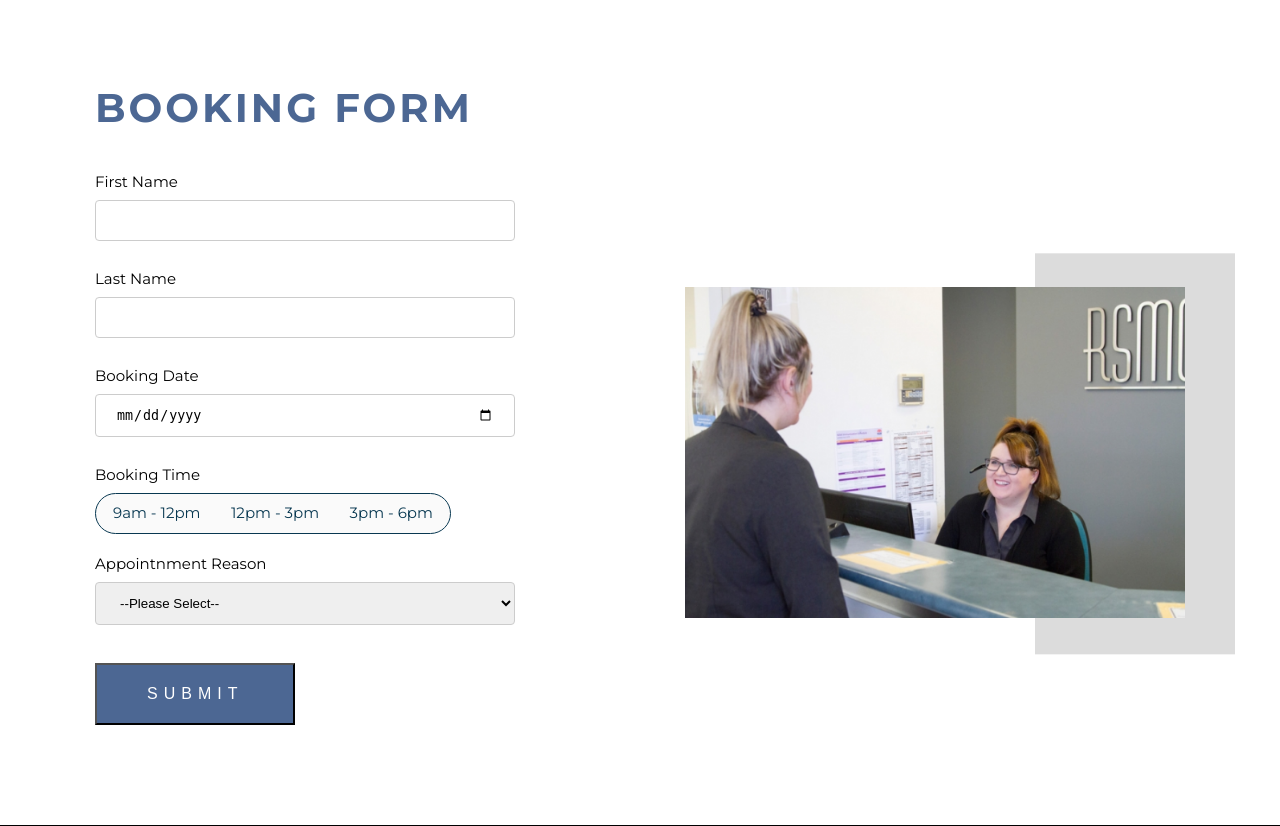
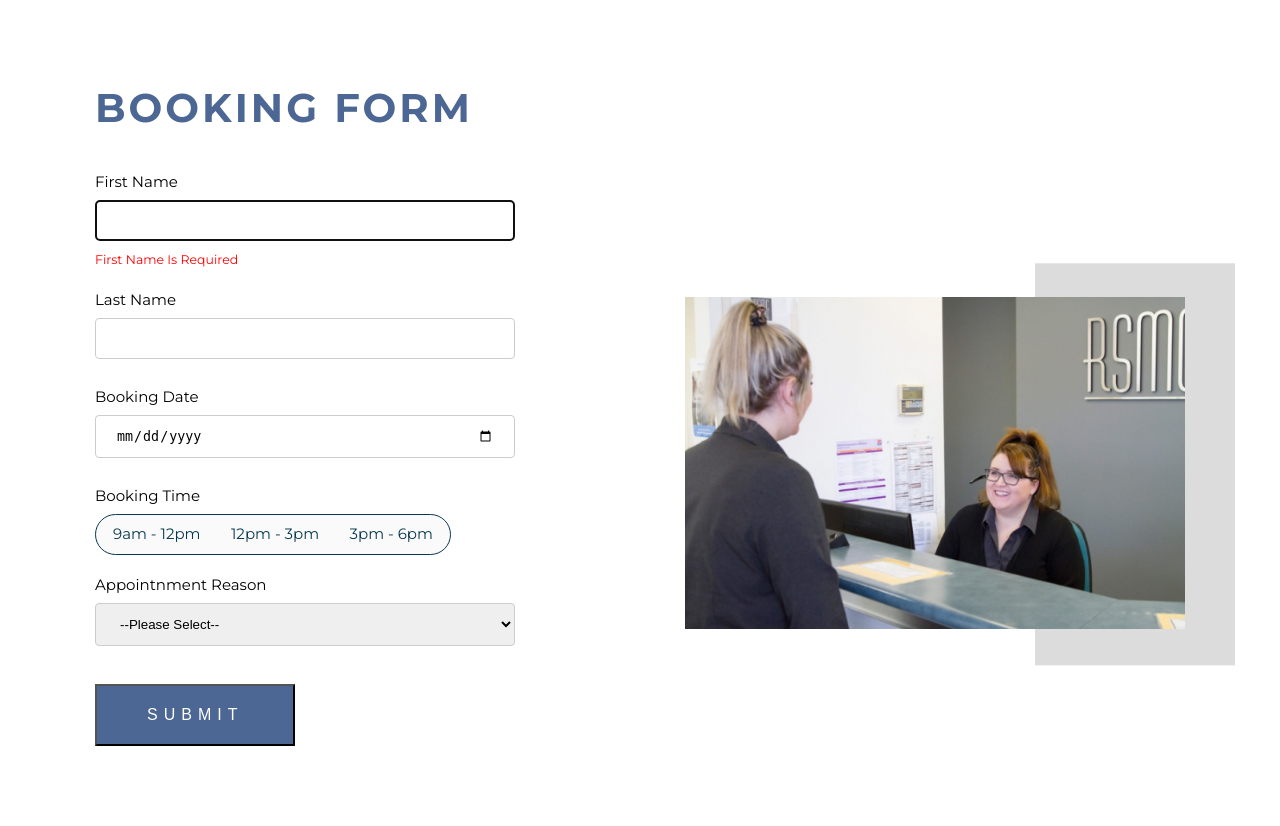
Before and after one commit to deyan-ardi/example-health-project, a PHP site: page /GanaDev-Project/user/booking.php in a window 1280 px wide. Shown: the part 657-1483 px from the top of the page. Run offline with PHP 8.4, Linux system fonts and the light colour scheme; some libraries are stand-ins or nearby versions.

Commit message:
fix assign-1

```diff
--- a/assets/css/guest/general.css
+++ b/assets/css/guest/custom.css
@@ -22,6 +22,10 @@ html {
     display: flex;
     align-items: center;
     justify-content: center;
+}
+
+.text-danger {
+    color: red !important;
 }
 
 /* MARGIN TOP*/
@@ -205,6 +209,6 @@ input[type=text], select, input[type=date] {
     box-sizing: border-box;
 }
 
-label .form-label{
+label .form-label {
     text-align: left !important;
 }
--- a/controller/appointments.php
+++ b/controller/appointments.php
@@ -42,10 +42,10 @@ class Appointments
             }
             if (empty($this->first_name) || empty($this->last_name) || empty($this->date) || empty($this->time) || empty($this->reason)) {
                 $hour = time() + 3600;
+                setcookie('date', $this->date, $hour);
+                setcookie('time', serialize($this->time), $hour);
                 setcookie('first_name', $this->first_name, $hour);
                 setcookie('last_name', $this->last_name, $hour);
-                setcookie('date', $this->date, $hour);
-                setcookie('time', serialize($this->time), $hour);
                 setcookie('reason', $this->reason, $hour);
                 $_SESSION['notification'] = '<div style="color:red">Error : All fields cannot be empty</div>';
                 header("Location: booking.php");
@@ -56,15 +56,15 @@ class Appointments
                 $date = date('Y-m-d H:i:s');
                 $id = uniqid();
 
-                $arrdata = array($id, $id_patient, ucWords($this->first_name), ucWords($this->last_name), $this->date, $implode, $this->reason, $date);
+                $arrdata = array($id, $this->date, $implode, $id_patient, ucWords($this->first_name), ucWords($this->last_name), $this->reason, $date);
                 $fp = fopen('../database/appointments.txt', 'a+');
                 $create = fputcsv($fp, $arrdata);
 
                 fclose($fp);
+                setcookie('date', '');
+                setcookie('time', '');
                 setcookie('first_name', '');
                 setcookie('last_name', '');
-                setcookie('date', '');
-                setcookie('time', '');
                 setcookie('reason', '');
                 $_SESSION['notification'] = '<div style="color:green">Success : successfully input data into data record</div>';
                 header("Location: booking.php");
--- a/database/appointments.txt
+++ /dev/null
@@ -1,4 +0,0 @@
-6346ba24d40a7,LM714L,Lee,Min-ho,2022-10-21,"9am - 12pm;12pm - 3pm","influenza shot","2022-10-12 12:59:16"
-6346ba5da0250,KY53652U,Kim,"Yoo Jung",2022-10-27,"3pm - 6pm","blood test","2022-10-12 13:00:13"
-6346ba7032cfb,PB48L,Park,"Bo Young",2022-10-18,"9am - 12pm;12pm - 3pm;3pm - 6pm","childhood vaccination shots","2022-10-12 13:00:32"
-6346bb0ff0ddd,CJ85452X,Choi,"Ji Woo",2022-10-29,"9am - 12pm","covid booster shot","2022-10-12 13:03:11"
--- a/user/booking.php
+++ b/user/booking.php
@@ -17,7 +17,6 @@ if ($_SERVER['REQUEST_METHOD'] == 'POST') {
 
 <head>
   <?php require_once 'component/_header.php' ?>
-  <title>RUSSEL STREET MEDICAL CENTRE - BOOKING</title>
 </head>
 
 <body>
@@ -44,7 +43,7 @@ if ($_SERVER['REQUEST_METHOD'] == 'POST') {
   <!-- Booking Page -->
   <section id="booking-form" class="booking-form container">
     <div class="booking-form-info">
-      <form action="<?php echo $_SERVER['PHP_SELF'] ?>" method="POST">
+      <form action="<?php echo $_SERVER['PHP_SELF'] ?>" onsubmit="client_validation()" method="POST">
         <h1 class="booking-form-info-heading">Booking Form</h1>
         <div class="booking-form-info-desc pt-1">
           <?php
@@ -59,18 +58,24 @@ if ($_SERVER['REQUEST_METHOD'] == 'POST') {
           <input type="text" id="first_name" style="text-transform:capitalize; " name="first_name" value="<?php if (isset($_COOKIE["first_name"])) {
                                                                                                             echo $_COOKIE["first_name"];
                                                                                                           } ?>">
+          <small class="text-danger" id="first-name-danger"></small>
+
         </div>
         <div class="booking-form-info-desc pt-1">
           <label class="form-label" for="last_name">Last Name</label>
           <input type="text" id="last_name" style="text-transform:capitalize; " name="last_name" value="<?php if (isset($_COOKIE["last_name"])) {
                                                                                                           echo $_COOKIE["last_name"];
                                                                                                         } ?>">
+          <small class="text-danger" id="last-name-danger"></small>
+
         </div>
         <div class="booking-form-info-desc pt-1">
           <label class="form-label" for="date">Booking Date</label>
           <input type="date" name="date" min="<?= date('Y-m-d'); ?>" id="date" value="<?php if (isset($_COOKIE["date"])) {
                                                                                         echo $_COOKIE["date"];
                                                                                       } ?>">
+          <small class="text-danger" id="date-danger"></small>
+
         </div>
         <div class="booking-form-info-desc pt-1">
           <fieldset class="r-pill">
@@ -106,6 +111,7 @@ if ($_SERVER['REQUEST_METHOD'] == 'POST') {
               </span>
             </div>
           </fieldset>
+          <small class="text-danger" id="time-danger"></small>
         </div>
         <div class="booking-form-info-desc pt-1">
           <label class="form-label" for="reason">Appointnment Reason</label>
@@ -138,9 +144,10 @@ if ($_SERVER['REQUEST_METHOD'] == 'POST') {
                                           }
                                         } ?>>Blood Test</option>
           </select>
+          <small class="text-danger" id="reason-danger"></small>
           <p id="reason-desc"></p>
         </div>
-        <button type="submit" class="booking-form-info-button" name="submit" value="Submit">Submit</button>
+        <button type="submit" formnovalidate class="booking-form-info-button" name="submit" value="Submit">Submit</button>
       </form>
     </div>
     <div class="booking-form-img">
--- a/user/component/_customJs.php
+++ b/user/component/_customJs.php
@@ -33,4 +33,62 @@ appointment.`
               empty(desc);
           }
       };
+
+      const client_validation = () => {
+          var first_name =
+              document.getElementById('first_name');
+          var last_name =
+              document.getElementById('last_name');
+          var date =
+              document.getElementById('date');
+          var time =
+              document.getElementById('booking_time');
+          var reason =
+              document.getElementById('reason');
+          var regName = /\d+$/g; // Javascript reGex for Name validation
+          var regDate = /^\d{2}[./-]\d{2}[./-]\d{4}$/;
+
+          if (first_name.value == "" || regName.test(first_name.value)) {
+              document.getElementById('first-name-danger').innerHTML = "First Name Is Required";
+              first_name.focus();
+              return false;
+          } else {
+              document.getElementById('first-name-danger').innerHTML = "";
+          }
+
+          if (last_name.value == "" || regName.test(last_name.value)) {
+              document.getElementById('last-name-danger').innerHTML = "Last Name Is Required";
+              last_name.focus();
+              return false;
+          } else {
+              document.getElementById('last-name-danger').innerHTML = "";
+          }
+
+          if (date.value == "" || regDate.test(date.value)) {
+              document.getElementById('date-danger').innerHTML = "Booking Date Is Required And Must Valid Date";
+              date.focus();
+              return false;
+          } else {
+              document.getElementById('date-danger').innerHTML = "";
+          }
+
+          if (time.checked == false || time.checked == "") {
+              document.getElementById('time-danger').innerHTML = "Booking Time Is Required";
+              time.focus();
+              return false;
+          } else {
+              document.getElementById('time-danger').innerHTML = "";
+          }
+
+          if (reason.selectedIndex <= 0 || reason.checked == "") {
+              document.getElementById('reason-danger').innerHTML = "Appointment Reason Is Required";
+              reason.focus();
+              return false;
+          } else {
+              document.getElementById('reason-danger').innerHTML = "";
+          }
+
+          return true;
+      }
+      client_validation();
   </script>
--- a/user/component/_header.php
+++ b/user/component/_header.php
@@ -8,8 +8,18 @@
 <link rel="stylesheet" href="https://cdnjs.cloudflare.com/ajax/libs/font-awesome/5.12.1/css/all.min.css" integrity="sha256-mmgLkCYLUQbXn0B1SRqzHar6dCnv9oZFPEC1g1cwlkk=" crossorigin="anonymous" />
 
 <!-- CSS General -->
-<link rel="stylesheet" href="<?= $config['base_url']; ?>/assets/css/guest/general.css" />
+<link rel="stylesheet" href="<?= $config['base_url']; ?>/assets/css/guest/custom.css" />
 <link rel="stylesheet" href="<?= $config['base_url']; ?>/assets/css/guest/style.css" />
 <link rel="stylesheet" href="<?= $config['base_url']; ?>/assets/css/guest/responsive.css" />
 <link rel="shortcut icon" href="<?= $config['base_url']; ?>/assets/img/logo.ico" type="image/x-icon">
 <link rel="stylesheet" href="<?= $config['base_url']; ?>/assets/css/guest/radio-pill.css">
+
+<?php
+$page_name = substr($_SERVER["SCRIPT_NAME"], strrpos($_SERVER["SCRIPT_NAME"], "/") + 1);
+if ($page_name == "index.php") {
+    $page = "HOME PAGE";
+} else {
+    $page = "BOOKING PAGE";
+}
+?>
+<title>RUSSEL STREET MEDICAL CENTRE - <?= $page; ?></title>
--- a/user/index.php
+++ b/user/index.php
@@ -6,7 +6,6 @@ require_once '../config/config.php';
 
 <head>
   <?php require_once 'component/_header.php' ?>
-  <title>RUSSEL STREET MEDICAL CENTRE - HOME</title>
 </head>
 
 <body>
```
Also changed, not shown: assets/.htaccess (added), config/.htaccess (added), controller/.htaccess (added), database/.htaccess (added), services/.htaccess (added).
